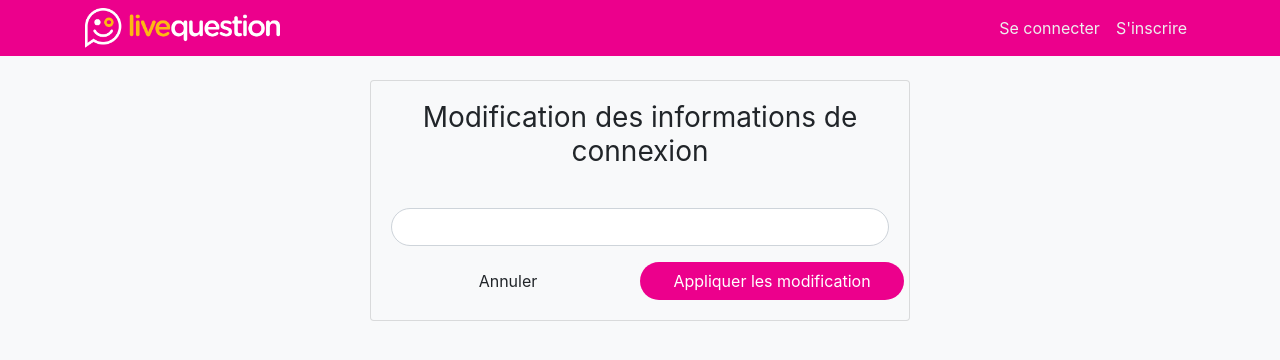
After one commit to Maxou95/LiveQuestion_Symfony, a Symfony app: template templates/user/updatelogs.html.twig in a window 1280 px wide. The commit adds this page. Shown: the top 360 px of the page. Run offline with Twig, Linux system fonts and the light colour scheme; the template is opened without the code that fills it, so the values that code supplies are empty; form fields are guessed from the names that the template uses; some libraries are stand-ins or nearby versions.

Commit message:
Last update

```diff
--- a/config/bundles.php
+++ b/config/bundles.php
@@ -14,4 +14,5 @@ return [
     Symfony\Bundle\DebugBundle\DebugBundle::class => ['dev' => true, 'test' => true],
     Vich\UploaderBundle\VichUploaderBundle::class => ['all' => true],
     Doctrine\Bundle\FixturesBundle\DoctrineFixturesBundle::class => ['dev' => true, 'test' => true],
+    FOS\MessageBundle\FOSMessageBundle::class => ['all' => true],
 ];
--- a/public/css/style.css
+++ b/public/css/style.css
@@ -1,3 +1,8 @@
+body
+{
+    background-color: #f8f9fa;
+}
+
 .livequestion
 {
     background-color: #ec008c;
@@ -31,3 +36,134 @@
 {
     margin-top: 330px;
 }
+
+.dropdown-menu
+{
+    width: 50%;
+    padding: 5px;
+}
+.dropdown-menu a
+{
+    color: #ec008c !important;
+}
+
+.nav-link-dropdown img
+{
+    border-radius: 50%;
+}
+
+.nav-link-dropdown
+{
+    text-decoration: none !important;
+    color: #fff;
+}
+
+.nav-link-dropdown:hover
+{
+    color: #FDB813;
+}
+
+.nav-link
+{
+    color : #eee !important;
+}
+
+.nav-link:hover
+{
+    color: #FDB813 !important;
+}
+
+
+.navbar-brand
+{
+    display: inline-block;
+    height: 40px;
+    width: 195px;
+    background: url(../images/livequestion.png) center no-repeat;
+    background-size: contain;
+}
+
+.navbar-brand:hover
+{
+    background: url(../images/livequestionhover2.png) center no-repeat;
+    background-size: contain;
+}
+
+input
+{
+    border-radius: 50px !important;
+}
+
+.question {
+    width: 96%;
+    border-radius: 30px;
+    background-color: #fff;
+    color: #495057;
+    padding: 2%;
+    margin: 1% auto;
+    transition-duration: 1000ms;
+
+}
+
+.question:hover {
+    width: 100%;
+    transition-duration: 1000ms;
+    padding: 4%;
+    margin: 2% auto;
+}
+
+.question img
+{
+    border-radius: 50px;
+    display: inline-block;
+}
+
+.question-header
+{
+    width: 100%;
+    height: 55px;
+    border-bottom: 1px solid #f8f9fa;
+}
+
+.question-header a
+{
+    color: #495057;
+}
+
+.question-header a:hover
+{
+    color: #ec008c;
+    text-decoration: none;
+}
+
+.question-body
+{
+    display: block;
+    width: 100%;
+    padding: 20px 40px;
+    text-align: justify;
+}
+.question-footer
+{
+    width: 100%;
+    text-align: center;
+    height: 20px;
+    border-top: 1px solid #f8f9fa;
+}
+
+.question-info
+{
+    display: inline-block;
+}
+
+h3 a
+{
+    color: #495057;
+    text-decoration: none;
+}
+
+h3 a:hover
+{
+    color: #ec008c;
+    text-decoration: none;
+}
--- a/src/DataFixtures/AppFixtures.php
+++ b/src/DataFixtures/AppFixtures.php
@@ -41,6 +41,7 @@ class AppFixtures extends Fixture
             ->setGender($faker->title)
             ->setJob($faker->jobTitle)
             ->setLanguage('Français')
+            ->setImageFile()
             ->setUser($user);
 
             $manager->persist($profile);
--- a/src/Form/ProfileType.php
+++ b/src/Form/ProfileType.php
@@ -8,8 +8,6 @@ use Symfony\Component\Form\FormBuilderInterface;
 use Symfony\Component\OptionsResolver\OptionsResolver;
 use Symfony\Component\Form\Extension\Core\Type\ChoiceType;
 use Symfony\Component\Form\Extension\Core\Type\CountryType;
-use Symfony\Component\Form\Extension\Core\Type\DateTimeType;
-use Symfony\Component\Form\Extension\Core\Type\HiddenType;
 use Symfony\Component\Form\Extension\Core\Type\IntegerType;
 use Symfony\Component\Form\Extension\Core\Type\LanguageType;
 use Symfony\Component\Form\Extension\Core\Type\TextareaType;
@@ -38,7 +36,6 @@ class ProfileType extends AbstractType
                 'Homme' => 'homme',
                 'Femme' => 'femme',
                 'Non-binaire' => 'non-binaire',
-                'Pélican' => 'pélican',
                 ],
                 'required'   => false,
                 'empty_data' => null,
--- a/src/Form/UserType.php
+++ b/src/Form/UserType.php
@@ -13,7 +13,6 @@ use Symfony\Component\Form\Extension\Core\Type\PasswordType;
 use Symfony\Component\Form\Extension\Core\Type\RepeatedType;
 use Symfony\Component\Form\Extension\Core\Type\TextType;
 use Symfony\Component\Validator\Constraints\Email;
-use Vich\UploaderBundle\Form\Type\VichImageType;
 
 
 class UserType extends AbstractType
--- a/templates/base.html.twig
+++ b/templates/base.html.twig
@@ -13,28 +13,34 @@
     <body>
         <nav class="navbar navbar-expand-lg navbar-dark livequestion">
             <div class="container">
-                <a class="navbar-brand" href="{{ path('main') }}">
-                    <img src="{{asset('images/livequestion.png')}}" height="30" alt="">
-                </a>
+                <a class="navbar-brand" href="{{ path('main') }}"></a>
                 <button class="navbar-toggler" type="button" data-toggle="collapse" data-target="#navbarMenu">
                     <span class="navbar-toggler-icon"></span>
                 </button>
-                <div class="collapse navbar-collapse">
+                <div class="collapse navbar-collapse" id="navbarMenu">
                     <ul class="navbar-nav ml-auto">
                         {% if app.user %}
                             <li class="nav-item">
                                 <a class="nav-link" href="{{ path('app_question_ask') }}">Poser une question</a>
                             </li>
                             <li class="nav-item">
-                                <a class="nav-link" href="{{ path('app_user', { 'id': app.user.id }) }}">Mon profil</a>
-                            </li>
-                            <li class="nav-item">
                                 <a class="nav-link" href="{{ path('app_users') }}">Communauté</a>
                             </li>
-                            {% block navitem %}
-                            {% endblock %}
-                            <li class="nav-item">
-                                <a class="nav-link" href="{{ path('app_logout') }}">Se déconnecter</a>
+                            <li class="nav-item dropdown">
+                                <a class="dropdown-toggle nav-link-dropdown " href="#" id="navbarDropdown" role="button" data-toggle="dropdown" aria-haspopup="true" aria-expanded="false">
+                                    {% if app.user.profile.image.name is not null %}
+                                    <img src="{{ asset(vich_uploader_asset(app.user.profile, 'imageFile')) }}" height="40" width="40" alt="">
+                                    {% else %}
+                                    <img src="{{ asset('images/profil-picture-illustration.png') }}" height="40" width="40" alt="">
+                                    {% endif %}
+                                </a>
+                                <div class="dropdown-menu" aria-labelledby="navbarDropdown">
+                                    <a class="nav-link" href="{{ path('app_user', { 'id': app.user.id }) }}">Mon profil</a>
+                                    <a class="nav-link" href='{{ path('app_user_update', { 'id': app.user.id })}}'>Modifier mon profil</a>
+                                    <a class="nav-link" href='{{ path('app_user_updatelogs', { 'id': app.user.id })}}'>Modifier mes informations de connexion</a>
+                                  <div class="dropdown-divider"></div>
+                                  <a class="nav-link" href="{{ path('app_logout') }}">Se déconnecter</a>
+                                </div>
                             </li>
                         {% else %}
                             <li class="nav-item">
--- a/templates/question/index.html.twig
+++ b/templates/question/index.html.twig
@@ -13,7 +13,7 @@
                     <p class="card-text">{{ question.category }}</p>
                 </div>
                 <div class="card-footer text-muted small">
-                    {{ question.created|date("m/d/Y h:i a") }} |
+                    {{ question.created|date("d/m/Y h:i") }} |
                     <a href="{{ path('app_question_like', {'id': question.id })}}" class="btn btn-link js-question-like">
                         <span class="js-question-likes">{{ question.questionLikes | length }}</span>
                         {% if question.isLikedByUser(app.user) %}
@@ -39,7 +39,7 @@
                         <p class="card-text">{{ answer.body }}</p>
                     </div>
                     <div class="card-footer text-muted small">
-                        <a href="{{ path('app_user', { 'id': answer.user.id }) }}">{{ answer.user.username }}</a> - {{ answer.created|date("m/d/Y h:i") }}
+                        <a href="{{ path('app_user', { 'id': answer.user.id }) }}">{{ answer.user.username }}</a> - {{ answer.created|date("d/m/Y h:i") }}
                     </div>
                 </div>
                 {% endfor %}
--- a/templates/user/index.html.twig
+++ b/templates/user/index.html.twig
@@ -16,10 +16,10 @@
         <div class="card-body bg-light">
             <div class="row">
                 <div class="col-1">
-                    {% if user.profile.image %}
+                    {% if user.profile.image.name is not null %}
                     <img src="{{ asset(vich_uploader_asset(user.profile, 'imageFile')) }}" height="50" width="50" alt="">
                     {% else %}
-                    <p>A modifié</p>
+                    <img src="{{ asset('images/profil-picture-illustration.png') }}" height="50" width="50" alt="">
                     {% endif %}
                 </div>
                 <div class="col-5">
--- /dev/null
+++ b/templates/user/updatelogs.html.twig
@@ -0,0 +1,30 @@
+{% extends 'base.html.twig' %}
+
+{% block title %}Modification des informations de connexion {% endblock %}
+
+{% block body %}
+{% if app.user.id == user.id %}
+<div class="row">
+    <div class="col-6 offset-3">
+
+        <div class="card bg-light">
+            <div class="card-body">
+                <h1 class="h3 mb-3 font-weight-normal text-center">Modification des informations de connexion</h1>
+
+                {{ form_start(form) }}
+                    {{ form_row(form) }}
+                    <div class="row buttons">
+                        <a href="{{path('app_user', { 'id': user.id })}}" class="btn btn-light col-6" >Annuler</a>
+                        <input type="submit" value="Appliquer les modification" class="btn livequestion btn-block col-6"></input>
+                    </div>
+                {{ form_end(form) }}
+
+            </div>
+        </div>
+    </div>
+</div>
+{% else %}
+<div class="text-center alert alert-livequestion">Vous n'êtes pas autorisé(e) à modifier ces informations.</div>
+{% endif %}
+
+{% endblock %}
```
Also changed, not shown: src/Controller/UserController.php (+56 -60 lines), src/Form/UserUpdateType.php (added, +67 -0 lines), templates/main/index.html.twig (+37 -12 lines), templates/user/update.html.twig (+5 -5 lines), templates/user/view.html.twig (+0 -10 lines), public/images/livequestionhover.png (added), public/images/livequestionhover2.png (added), public/images/profiles/photo-5ea845d71e251780474237.jpg (added), 2 other files.
